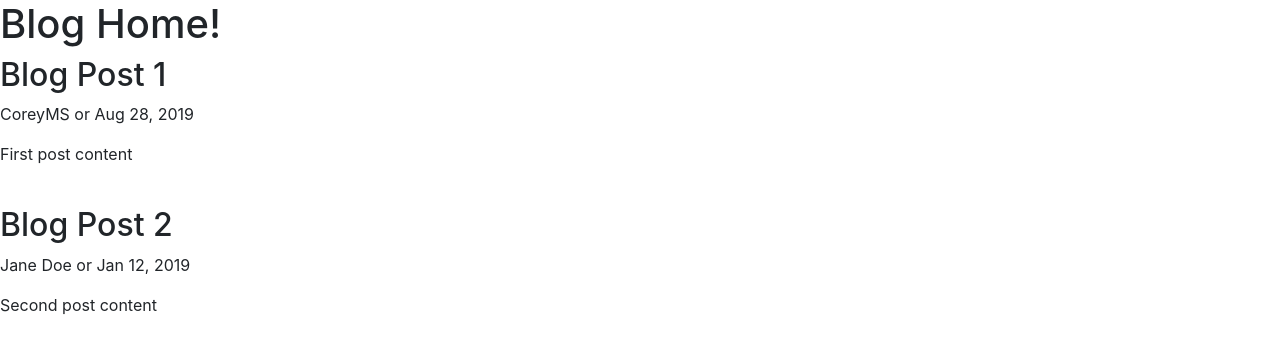
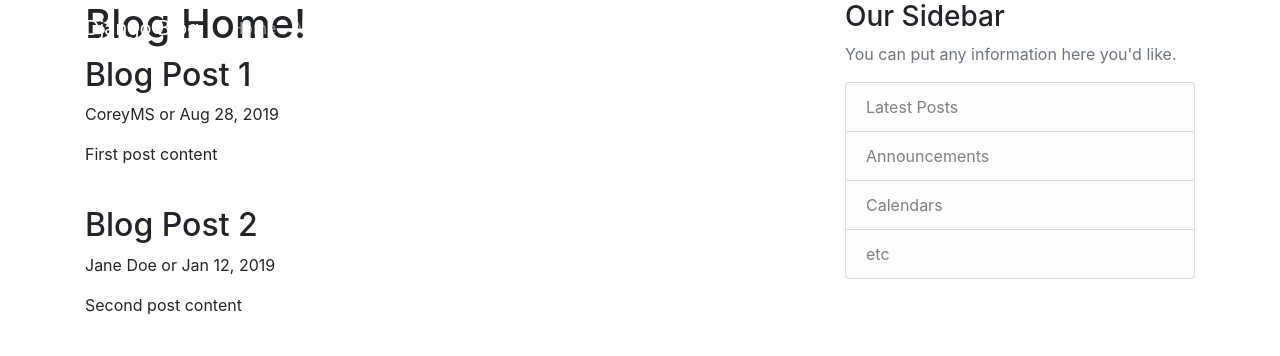
Before and after one commit to AwesomeZaidi/Django-Projects, a Django app: page / in a window 1280 px wide. Shown: the top 356 px of the page. Run offline with Django 3.2, Linux system fonts and the light colour scheme; some libraries are stand-ins or nearby versions.

Commit message:
nav bar 🚧

```diff
--- a/django_project/blog/templates/blog/base.html
+++ b/django_project/blog/templates/blog/base.html
@@ -15,9 +15,47 @@
         {% endif %}
     </head>
     <body>
-    </head>
-    <body>
+    <header class="site-header">
+        <nav class="navbar navbar-expand-md navbar-dark bg-steel fixed-top">
+            <div class="container">
+                <a class="navbar-brand mr-4" href="/">Django Blog</a>
+                <button class="navbar-toggler" type="button" data-toggle="collapse" data-target="#navbarToggle" aria-controls="navbarToggle" aria-expanded="false" aria-label="Toggle navigation">
+                <span class="navbar-toggler-icon"></span>
+                </button>
+                    <div class="collapse navbar-collapse" id="navbarToggle">
+                        <div class="navbar-nav mr-auto">
+                        <a class="nav-item nav-link" href="/">Home</a>
+                        <a class="nav-item nav-link" href="/about">About</a>
+                        </div>
+                        <!-- Navbar Right Side -->
+                        <div class="navbar-nav">
+                        <a class="nav-item nav-link" href="#">Login</a>
+                        <a class="nav-item nav-link" href="#">Register</a>
+                        </div>
+                    </div>
+                </div>
+            </nav>
+        </header>
+        <main role="main" class="container">
+            <div class="row">
+                <div class="col-md-8">
                 {% block content %}{% endblock %}
+                </div>
+                <div class="col-md-4">
+                <div class="content-section">
+                    <h3>Our Sidebar</h3>
+                    <p class='text-muted'>You can put any information here you'd like.
+                    <ul class="list-group">
+                        <li class="list-group-item list-group-item-light">Latest Posts</li>
+                        <li class="list-group-item list-group-item-light">Announcements</li>
+                        <li class="list-group-item list-group-item-light">Calendars</li>
+                        <li class="list-group-item list-group-item-light">etc</li>
+                    </ul>
+                    </p>
+                </div>
+                </div>
+            </div>
+        </main>
     </body>
     <!-- Optional JavaScript -->
     <!-- jQuery first, then Popper.js, then Bootstrap JS -->
```
Lines whose indentation alone changed are shown as unchanged.
